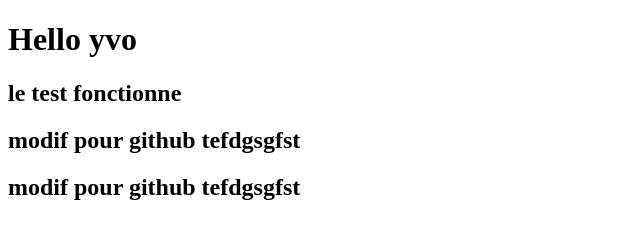
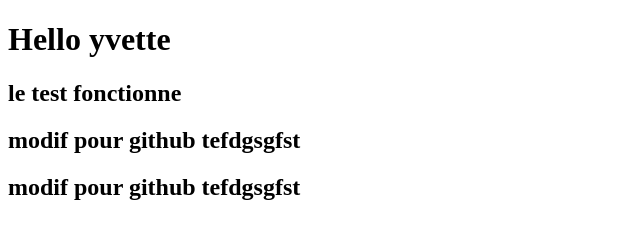
Before and after one commit to yvetterachid/brief, a plain HTML site: page index.html in a window 1280 px wide. Shown: the full height of the page, 0-640 px from the left. Drawn offline with Linux system fonts and the light colour scheme.

Commit message:
une modif yvette

```diff
--- a/index.html
+++ b/index.html
@@ -7,7 +7,7 @@
     <title>Document</title>
 </head>
 <body>
-    <h1>Hello yvo</h1>
+    <h1>Hello yvette</h1>
     <h2>le test fonctionne</h2>
     <h2>modif pour github tefdgsgfst</h2>
     <h2>modif pour github tefdgsgfst</h2>
```
